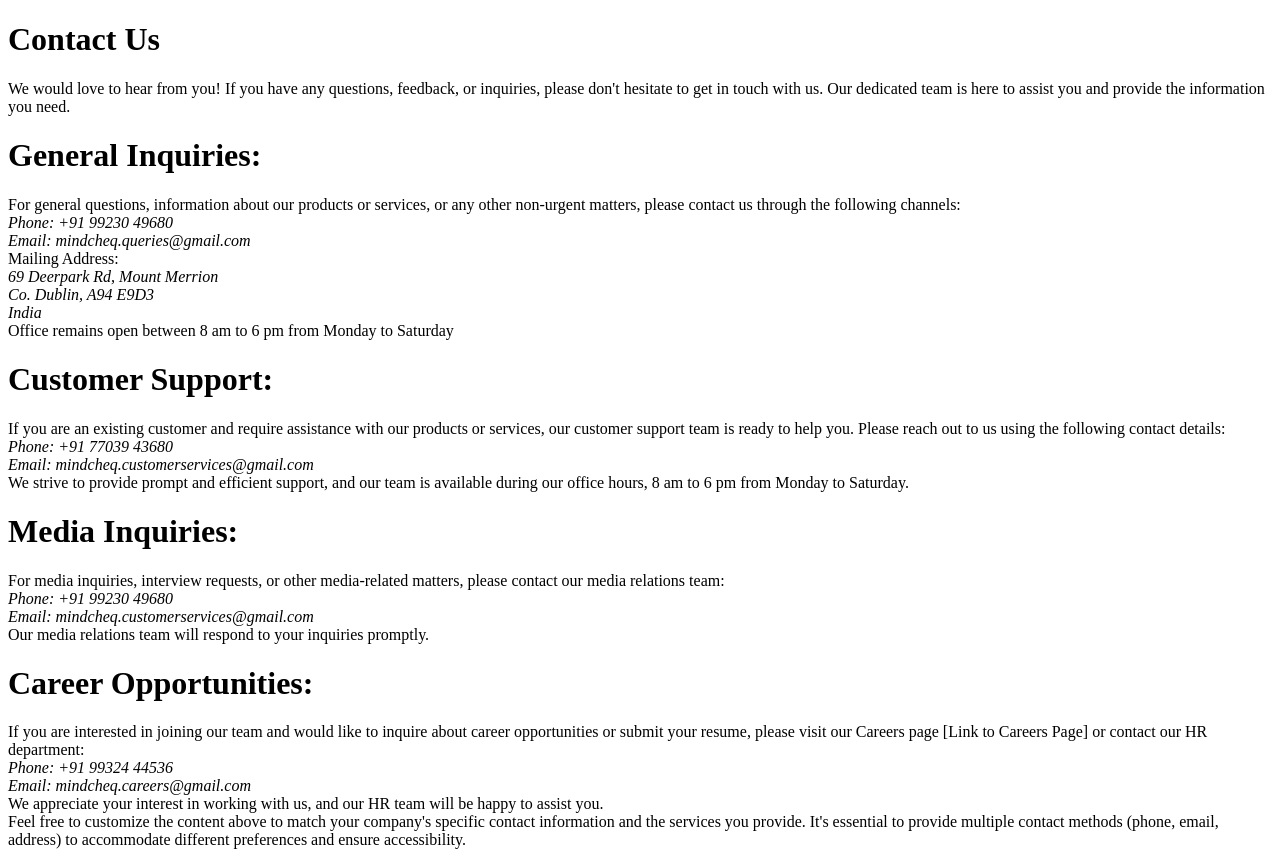
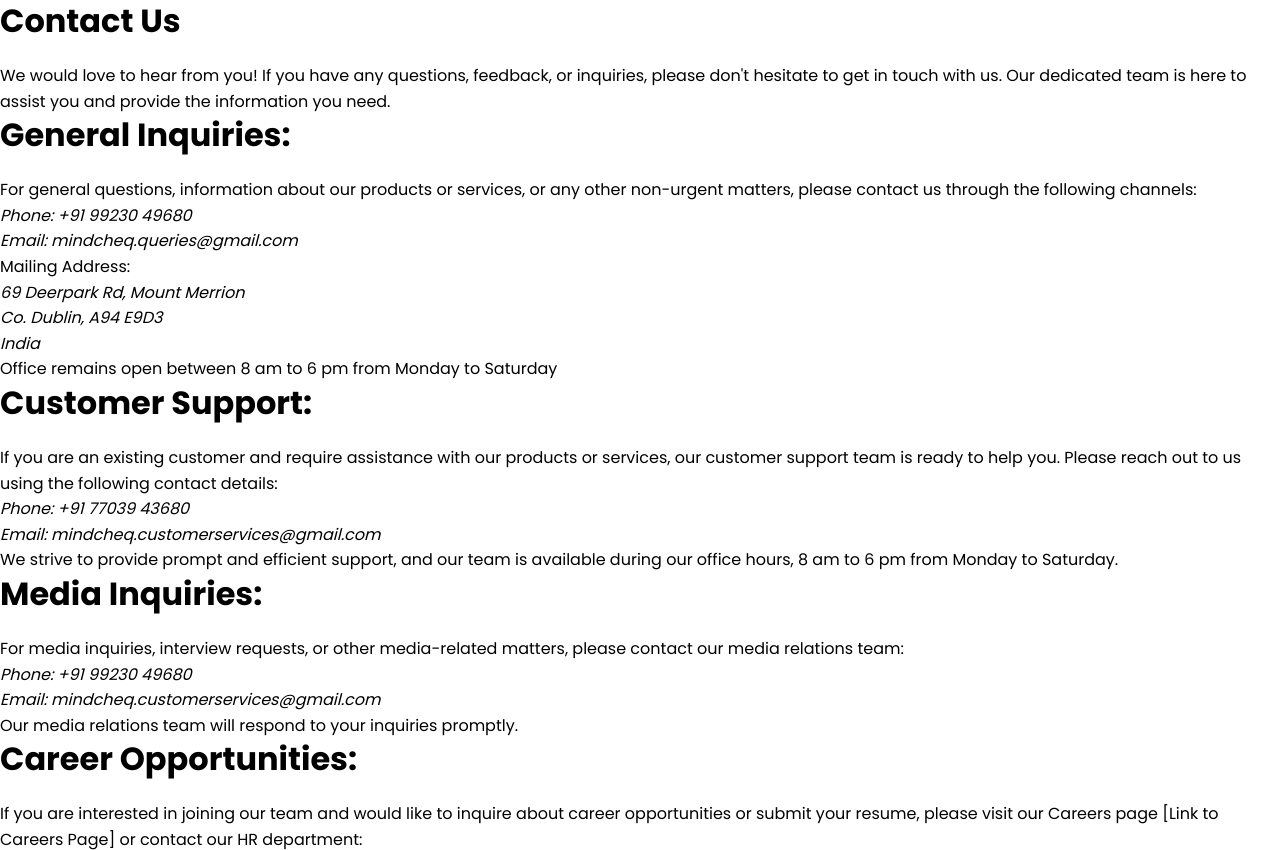
Before and after one commit to JeninaAngelin/Nexus-2.0, a plain HTML site: page contact.html in a window 1280 px wide. Shown: the top 850 px of the page. Drawn offline with Linux system fonts and the light colour scheme.

Commit message:
Update stylesheets links in contact.html

```diff
--- a/contact.html
+++ b/contact.html
@@ -4,6 +4,11 @@
     <meta charset="UTF-8">
     <meta name="viewport" content="width=device-width, initial-scale=1.0">
     <title>Contact us</title>
+    <link rel="stylesheet" href="https://cdnjs.cloudflare.com/ajax/libs/font-awesome/6.0.0-beta2/css/all.min.css" integrity="sha512-YWzhKL2whUzgiheMoBFwW8CKV4qpHQAEuvilg9FAn5VJUDwKZZxkJNuGM4XkWuk94WCrrwslk8yWNGmY1EduTA==" crossorigin="anonymous" referrerpolicy="no-referrer" />
+    <!-- normalize css -->
+    <link rel = "stylesheet" href = "css/normalize.css">
+    <!-- custom css -->
+    <link rel = "stylesheet" href = "css/main.css">
 </head>
 <body>
     <h1>Contact Us</h1>
```
